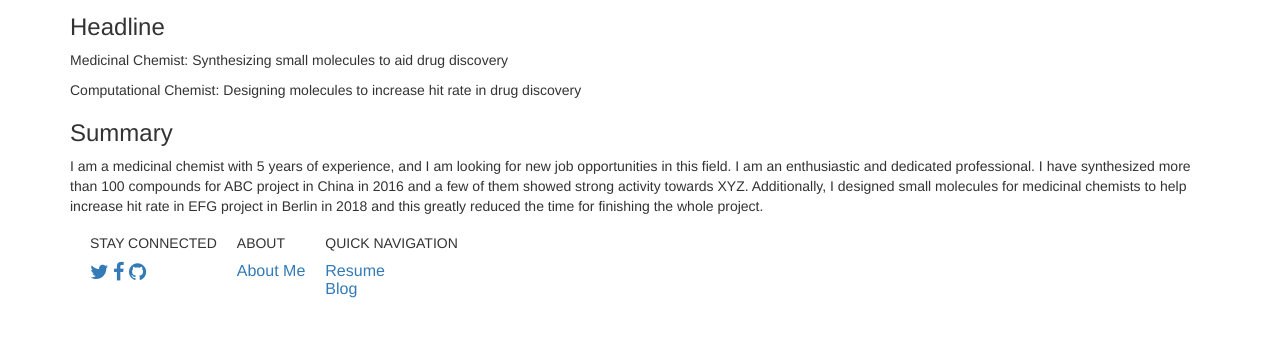
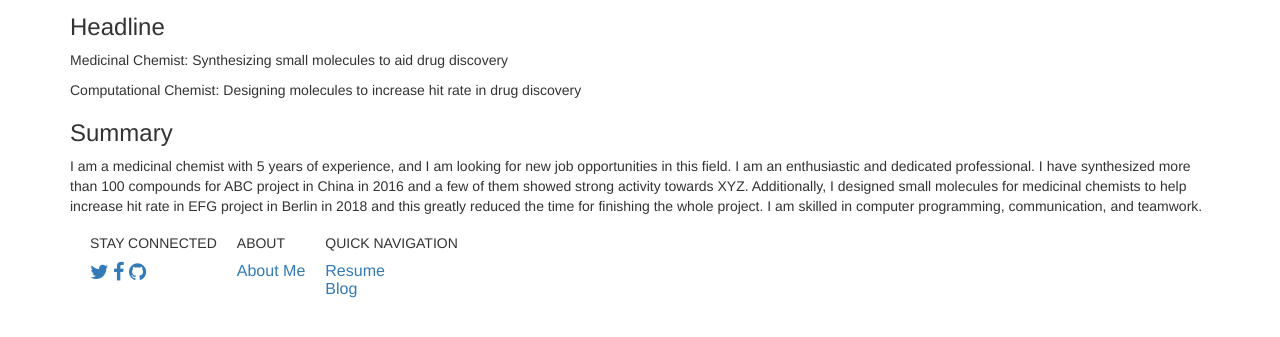
Before and after one commit to dlhlisa/eportfolio, a Flask app: page /headline in a window 1280 px wide. Shown: the part 138-475 px from the top of the page. Run offline with Flask 2, Linux system fonts and the light colour scheme; some libraries are stand-ins or nearby versions.

Commit message:
add new files

```diff
--- a/templates/headline.html
+++ b/templates/headline.html
@@ -7,7 +7,7 @@
 <p>Medicinal Chemist: Synthesizing small molecules to aid drug discovery</p>
 <p>Computational Chemist: Designing molecules to increase hit rate in drug discovery</p>
 <h3>Summary</h3>
-<p>I am a medicinal chemist with 5 years of experience, and I am looking for new job opportunities in this field. I am an enthusiastic and dedicated professional. I have synthesized more than 100 compounds for ABC project in China in 2016 and a few of them showed strong activity towards XYZ. Additionally, I designed small molecules for medicinal chemists to help increase hit rate in EFG project in Berlin in 2018 and this greatly reduced the time for finishing the whole project. </p>
+<p>I am a medicinal chemist with 5 years of experience, and I am looking for new job opportunities in this field. I am an enthusiastic and dedicated professional. I have synthesized more than 100 compounds for ABC project in China in 2016 and a few of them showed strong activity towards XYZ. Additionally, I designed small molecules for medicinal chemists to help increase hit rate in EFG project in Berlin in 2018 and this greatly reduced the time for finishing the whole project. I am skilled in computer programming, communication, and teamwork.</p>
 
 
 {% endblock %}
```
